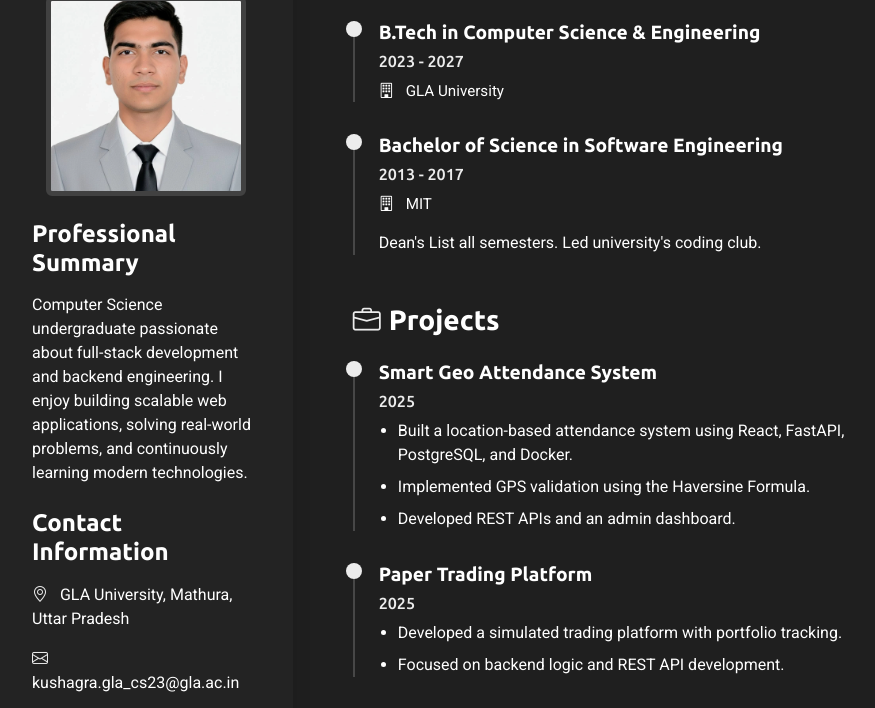
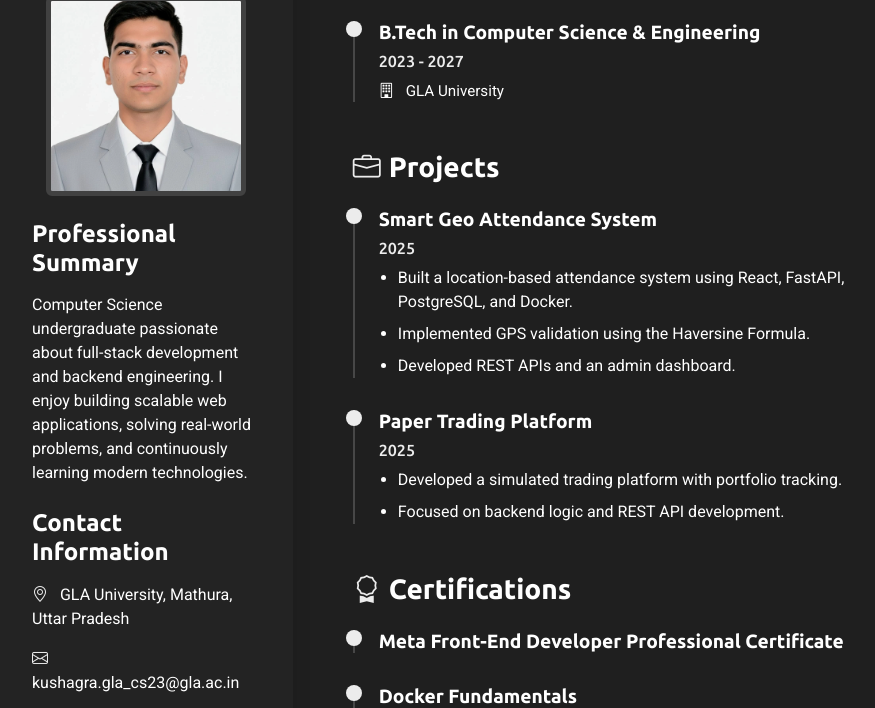
Before and after one commit to KushagraDwivedics/portfolio, a plain HTML site: page index.html in a window 1280 px wide. Shown: the part 2833-3541 px from the top of the page, without its empty margins (342-1217 px from the left). Drawn offline with nearby package versions, Linux system fonts and the light colour scheme.

```diff
--- a/index.html
+++ b/index.html
@@ -470,13 +470,6 @@
                 <h4>B.Tech in Computer Science & Engineering</h4>
                 <h5>2023 - 2027</h5>
                 <p class="company"><i class="bi bi-building"></i> GLA University</p>
-              </div>
-
-              <div class="resume-item">
-                <h4>Bachelor of Science in Software Engineering</h4>
-                <h5>2013 - 2017</h5>
-                <p class="company"><i class="bi bi-building"></i> MIT</p>
-                <p>Dean's List all semesters. Led university's coding club.</p>
               </div>
             </div>
 
```
